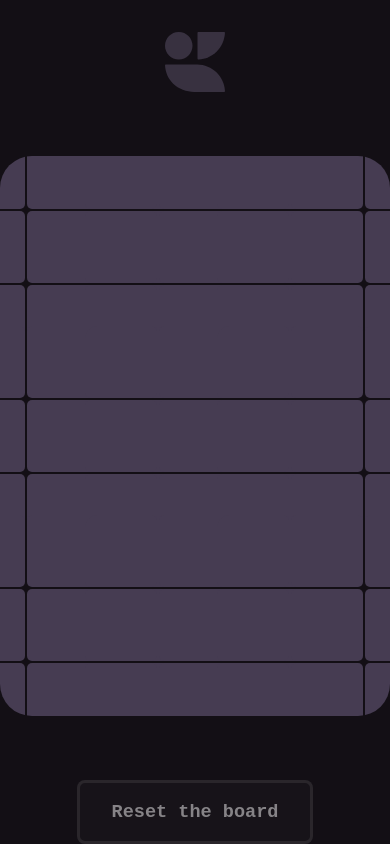
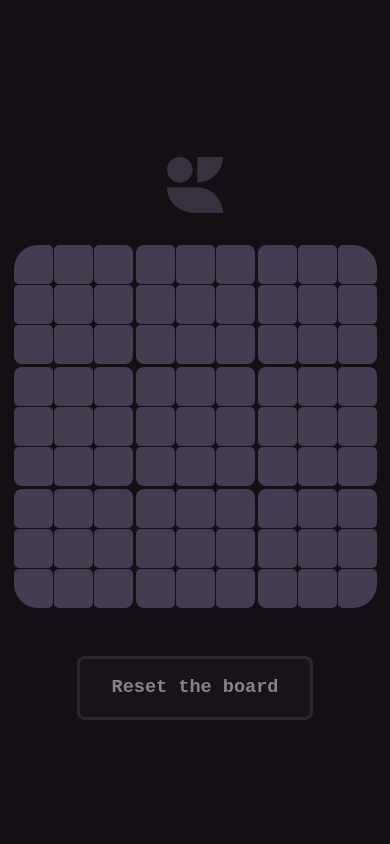
Before and after one commit to emilitogaza/t-cubed, a React (Vite) app: page / in a window 390 px wide. Built offline with nearby package versions, Linux system fonts and the light colour scheme.

Commit message:
Responsive design

```diff
--- a/src/App.scss
+++ b/src/App.scss
@@ -26,6 +26,7 @@ body {
   flex-direction: column;
   width: 100vw;
   height: 100vh;
+  padding: 32px 32px;
 }
 
 .logo {
@@ -54,7 +55,6 @@ body {
   color: orange;
   align-items: center;
   justify-content: center;
-  font-size: 3rem;
   text-align: center;
   vertical-align: middle;
   backdrop-filter: blur(40px);
@@ -70,3 +70,25 @@ body {
 .x-winner {
   color: $PlayerXBase;
 }
+
+@media (max-width: 600px) {
+  .app {
+    padding: 32px 8px;
+  }
+
+  .logo {
+    height: 56px;
+    width: 56px;
+    margin-bottom: 32px;
+  }
+
+  .btn-container {
+    flex-direction: column;
+    margin-top: 3rem;
+  }
+
+  .game-over-modal {
+    font-size: 3rem;
+    padding: 16px;
+  }
+}
--- a/src/components/Board.scss
+++ b/src/components/Board.scss
@@ -36,3 +36,15 @@
     opacity: 0.64;
   }
 }
+
+@media (max-width: 600px) {
+  .board {
+    grid-gap: 3px;
+    border-radius: 24px;
+  }
+
+  .mini-board {
+    grid-gap: 1px;
+    border-radius: 8px;
+  }
+}
--- a/src/components/Box.scss
+++ b/src/components/Box.scss
@@ -8,6 +8,8 @@
   border-radius: 5px;
   height: 72px;
   width: 72px;
+  max-width: min(10vw, 7vh);
+  max-height: min(10vw, 7vh);
   padding: 0px;
   background-color: $PlayerXLight;
   transition: all 256ms ease;
```
